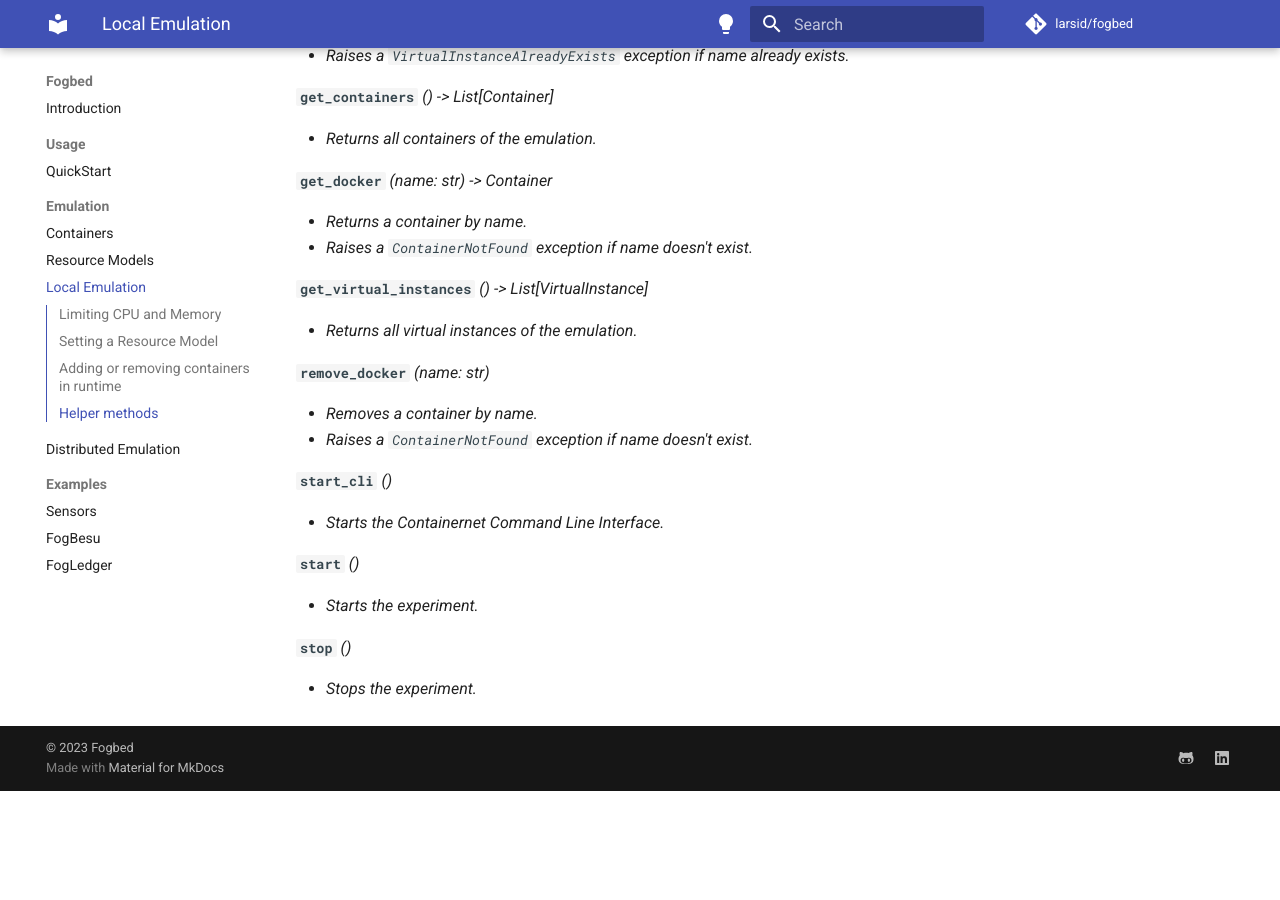
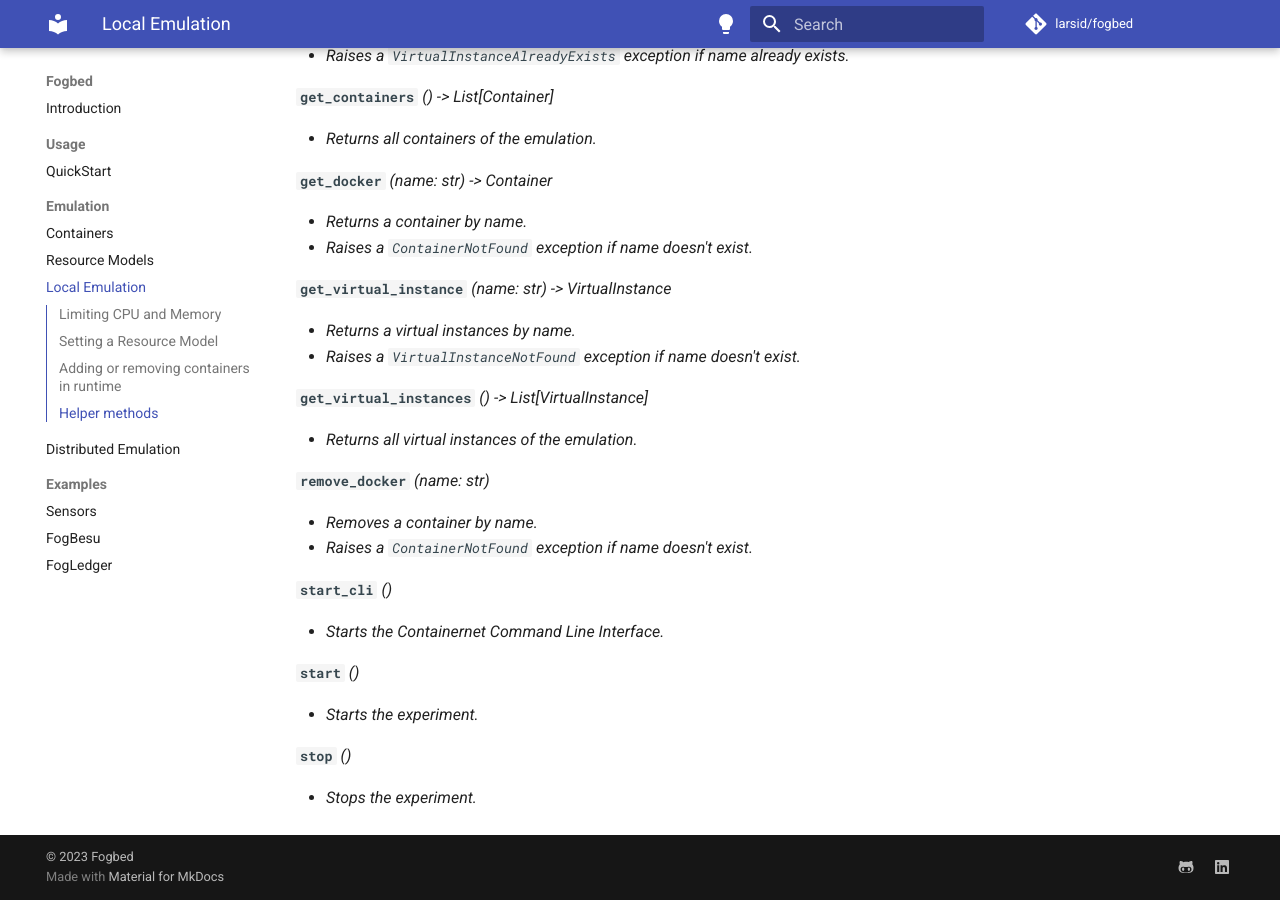
Before and after one commit to larsid/fogbed, an MkDocs documentation site: the page built from docs/local_emulation.md, in a window 1280 px wide and 900 px high, scrolled down 1961 px. Built offline with MkDocs 1.6.1 and Material for MkDocs 9.7.7, drawn with Linux system fonts in a browser that asks for light colours; comment, search, counter and statistics services are not loaded; before the commit the page ends 2752 px from its top, so only the background shows below that.

Commit message:
docs: update documentation

```diff
--- a/docs/local_emulation.md
+++ b/docs/local_emulation.md
@@ -110,6 +110,14 @@ The `FogbedExperiment` class offers some helper methods like:
 </i>
 
 
+<b>`get_virtual_instance`</b>
+<i>(name: str) -> VirtualInstance
+
+* Returns a virtual instances by name.
+* Raises a `VirtualInstanceNotFound` exception if name doesn't exist.
+</i>
+
+
 <b>`get_virtual_instances`</b>
 <i>() -> List[VirtualInstance]
 
```
Also changed, not shown: docs/distributed_emulation.md (+8 -0 lines).
